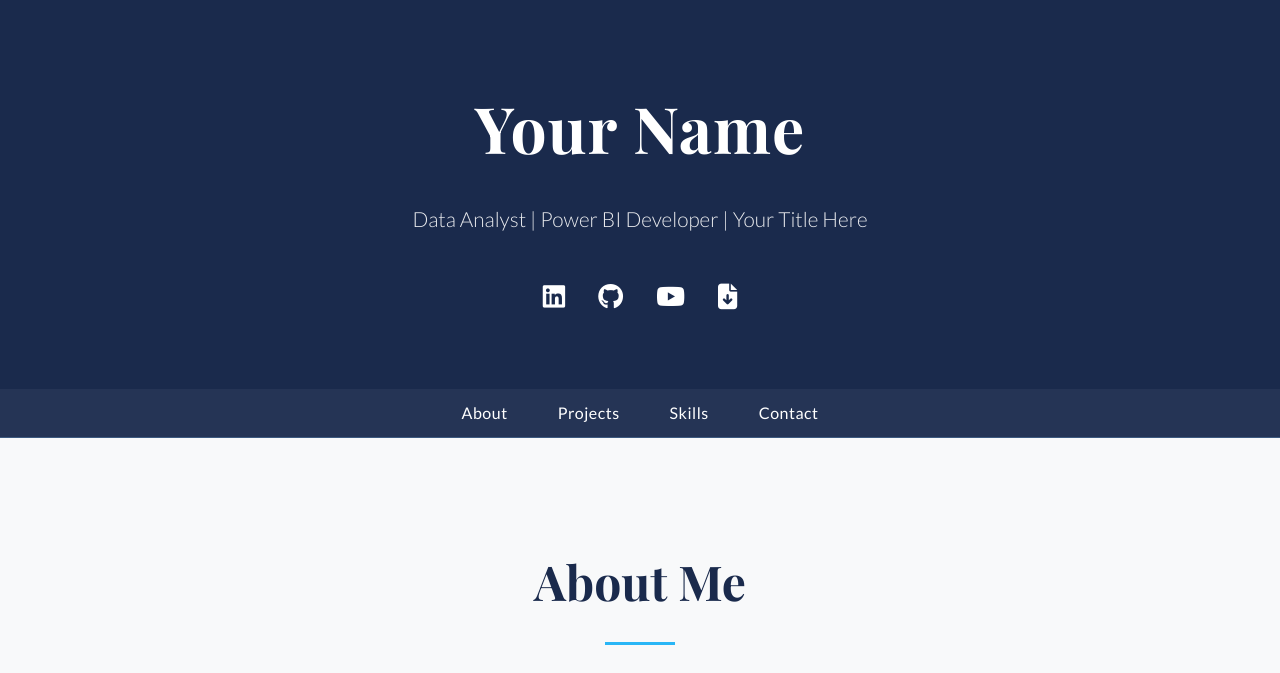
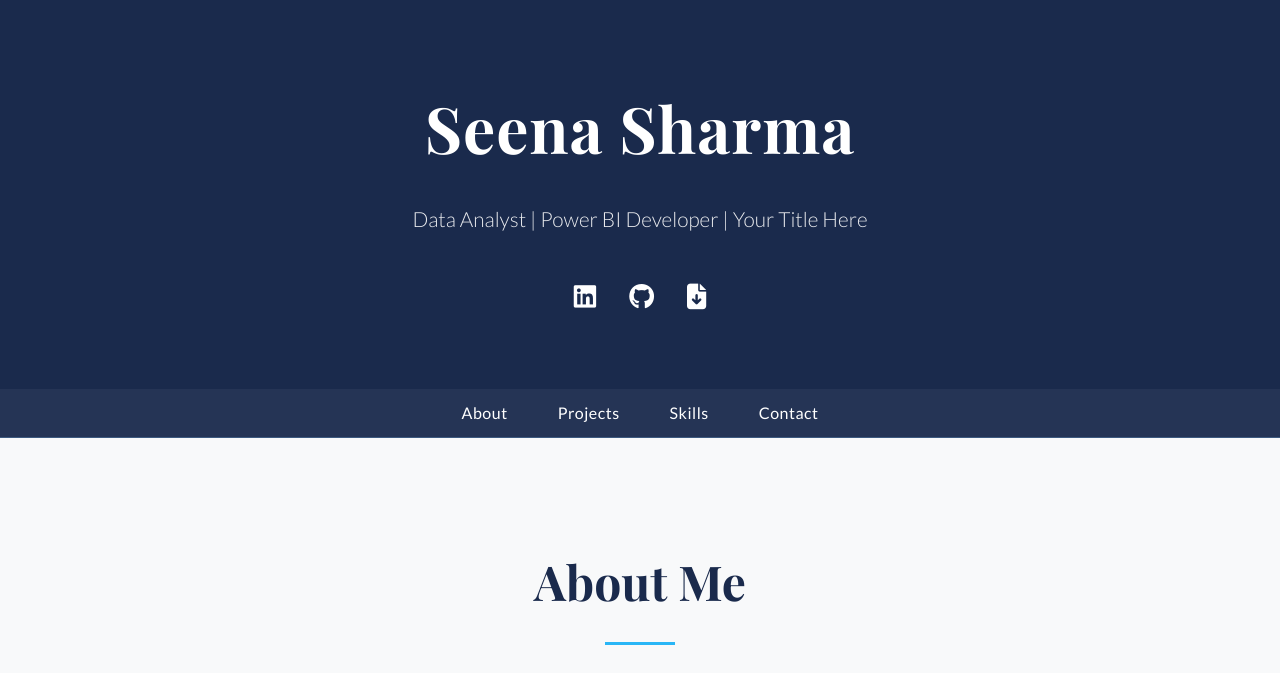
Before and after one commit to Seena6/Seena6.github.io, a plain HTML site: page index.html in a window 1280 px wide. Shown: the top 673 px of the page. Drawn offline with nearby package versions, Linux system fonts and the light colour scheme.

Commit message:
Update index.html

```diff
--- a/index.html
+++ b/index.html
@@ -5,7 +5,7 @@
     <meta name="viewport" content="width=device-width, initial-scale=1.0">
 
     <!--💡UPDATE: Change the title to your name-->
-    <title>Your Name | Data Analysis Portfolio</title>
+    <title>Seena Sharma | Data Analysis Portfolio</title>
 
     <!--💡UPDATE: Add your favicon here. You can generate one at realfavicongenerator.net-->
     <link rel="icon" type="image/png" href="/favicon-32x32.png">
@@ -28,13 +28,13 @@
 <header>
     <div class="container">
         <!--💡UPDATE: Change to your name and title-->
-        <h1>Your Name</h1>
+        <h1>Seena Sharma</h1>
         <p>Data Analyst | Power BI Developer | Your Title Here</p>
         <div class="social-links">
             <!--💡UPDATE: Add your social media links and CV file-->
-            <a href="[YOUR_LINKEDIN_URL]" target="_blank" title="LinkedIn"><i class="fab fa-linkedin"></i></a>
-            <a href="[YOUR_GITHUB_URL]" target="_blank" title="GitHub"><i class="fab fa-github"></i></a>
-            <a href="[YOUR_YOUTUBE_URL]" target="_blank" title="YouTube"><i class="fab fa-youtube"></i></a>
+            <a href="www.linkedin.com/in/seena-sharma-03009223a" target="_blank" title="LinkedIn"><i class="fab fa-linkedin"></i></a>
+            <a href="https://github.com/Seena6" target="_blank" title="GitHub"><i class="fab fa-github"></i></a>
+            <!-- <a href="[YOUR_YOUTUBE_URL]" target="_blank" title="YouTube"><i class="fab fa-youtube"></i></a> -->
             <a href="assets/Your_Name_CV.pdf" download title="Download CV"><i class="fas fa-file-arrow-down"></i></a>
         </div>
     </div>
```
